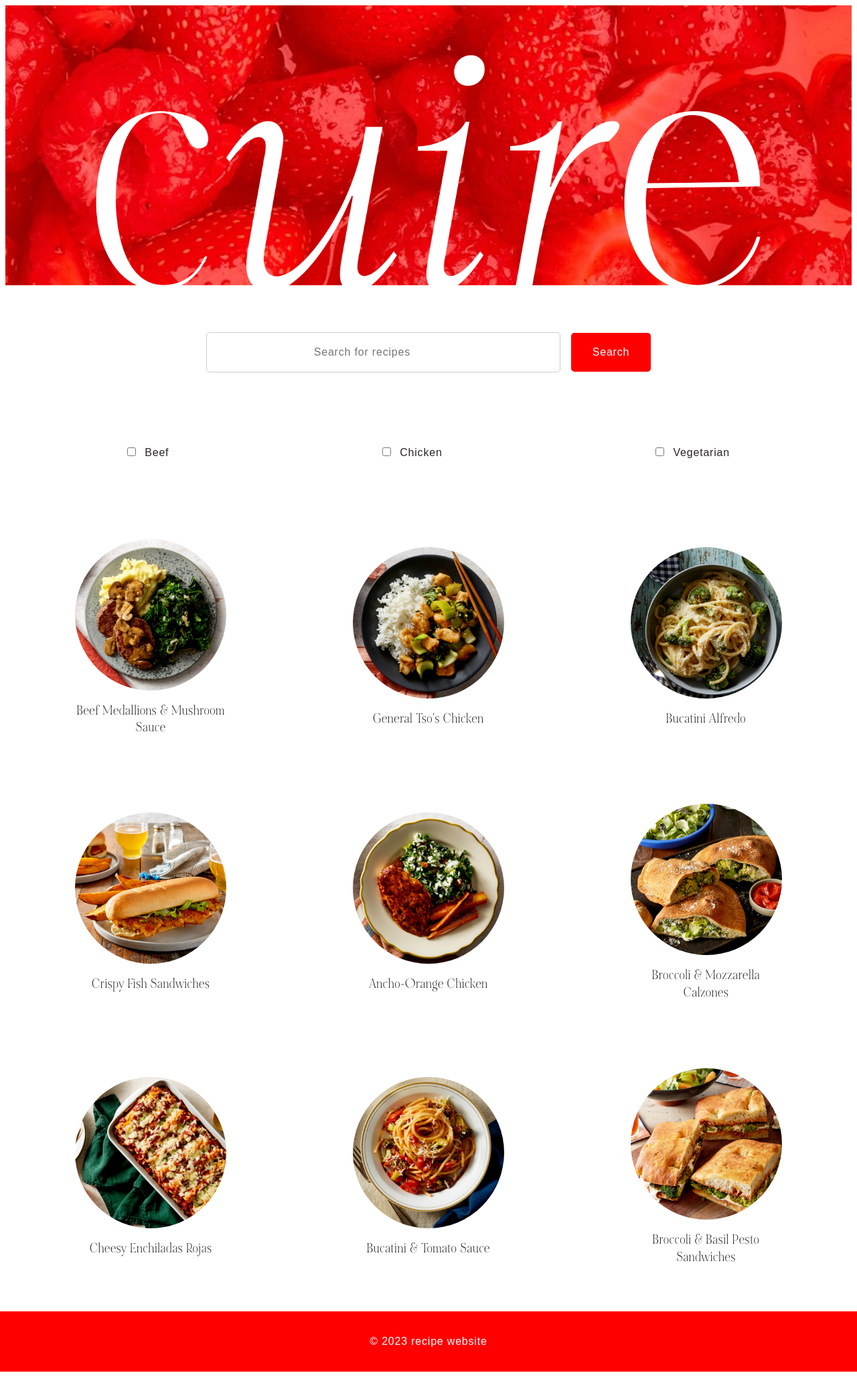
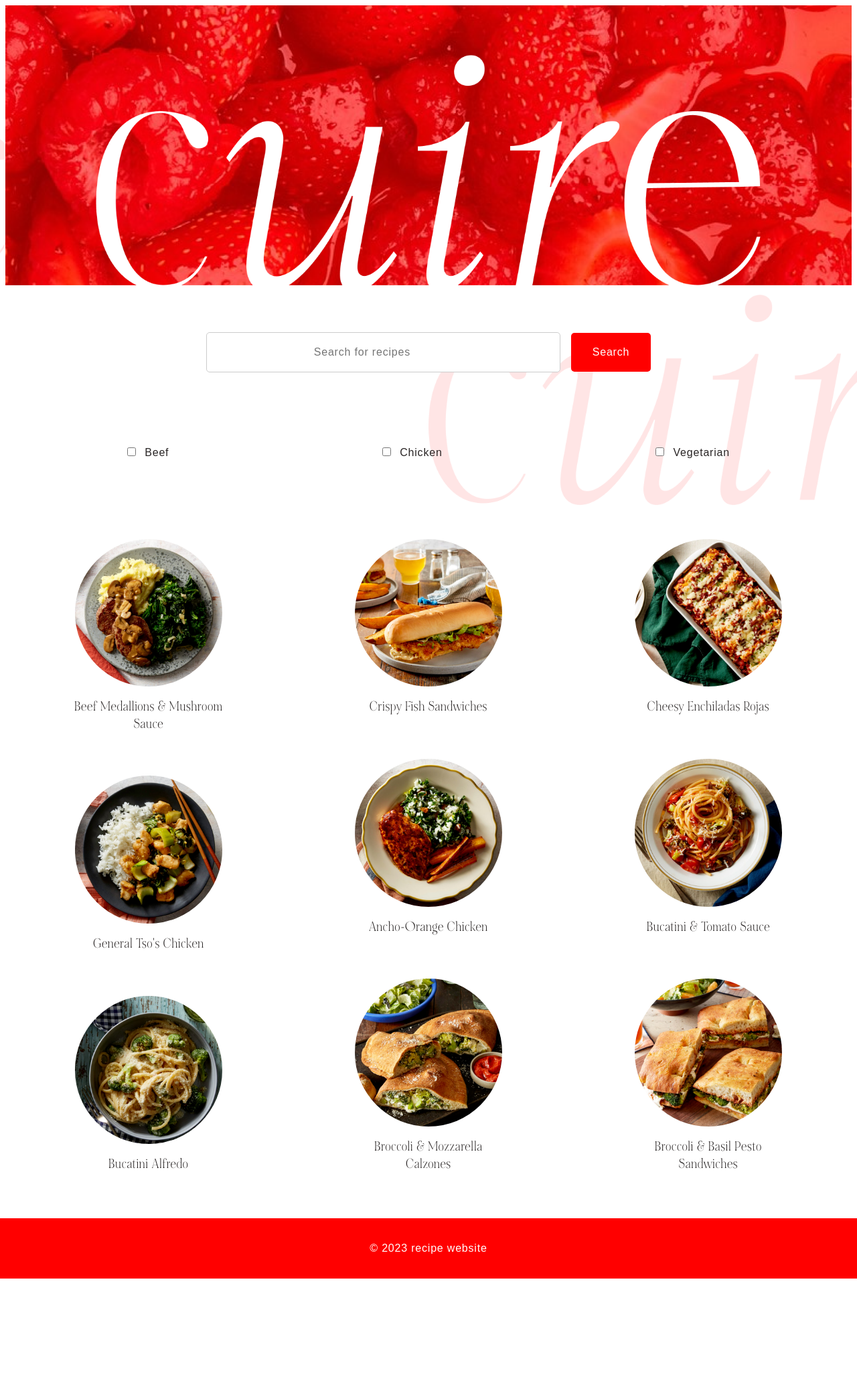
Before and after one commit to emf-99/idm232-abc123, a PHP site: page / in a window 1280 px wide. Shown: the whole page at 67% size. After the commit the page ends 1909 px from the top, so only its background shows below. Run offline with PHP 8.4, Linux system fonts and the light colour scheme.

Commit message:
:art: trying to do bg effect

```diff
--- a/idm232/hwk1/index.html
+++ b/idm232/hwk1/index.html
@@ -4,7 +4,7 @@
     <meta charset="UTF-8">
     <meta name="viewport" content="width=device-width, initial-scale=1.0">
     <link rel="stylesheet" href="styles.css">
-    <title>spoon of the day</title>
+    <title>cuire</title>
 </head>
 <body>
     <header>
@@ -34,7 +34,11 @@
 
     <main>
         <div class="container">
+            <img src="images/BGcuire1.png" alt="background" class="bg1">
+            <img src="images/BGcuire2.png" alt="background" class="bg2">
+
             <div class="recipe-thumbnails">
+            <div class="row1">
                 <!-- thumbnail 1 -->
                 <figure class="oneRec">
                     <img src="images/0101_2PM_Steak-Diane_97315_SQ Small.png" alt="Beef Medallions &
@@ -62,7 +66,9 @@
                         Bucatini Alfredo
                     </figcaption>
                   </figure>
+            </div>
 
+            <div class="row2">
                 <!-- thumbnail 4 -->
                 <figure class="oneRec">
                     <img src="images/0101_FPF_Crispy-Wild-Alaskan-Pollock_97377_WEB_SQ Small.png" alt="Crispy Fish
@@ -90,7 +96,9 @@
                         Calzones
                     </figcaption>
                   </figure>
+            </div>
 
+            <div class="row3">
                 <!-- thumbnail 7 -->
                 <figure class="oneRec">
                     <img src="images/1120_FPV_Emchiladas_74891_WEB_SQ Small.png" alt="Cheesy Enchiladas
@@ -119,6 +127,7 @@
                         Pesto Sandwiches
                     </figcaption>
                   </figure>
+            </div>
 
             </div>
         </div>
--- a/idm232/hwk1/styles.css
+++ b/idm232/hwk1/styles.css
@@ -80,6 +80,30 @@ p {
     max-width: 1920px;
     margin: 0 auto;
     padding: 20px;
+}
+
+.bg1 {
+    position: fixed;
+    top: 55%;
+    left: 50%;
+    width: 50%;
+    height: auto;
+    z-index: -1;
+    opacity: 10%;
+    background-size: cover;
+    background-repeat: repeat;
+}
+
+.bg2 {
+    position: fixed;
+    bottom: 50%;
+    right: 50%;
+    width: 50%;
+    height: auto;
+    z-index: -1;
+    opacity: 10%;
+    background-size: cover;
+    background-repeat: repeat;
 }
 
 header {
@@ -186,12 +210,12 @@ main {
 
 .recipe-thumbnails {
     display: flex;
-    align-items: center;
-    justify-content: center;
+    justify-content: space-between;
     flex-wrap: wrap;
-    display: grid;
-    grid-template-columns: repeat(auto-fit, minmax(300px, 1fr));
-    gap: 20px;
+}
+
+.row1, .row2, .row3 {
+    flex-basis: calc(33.33% - 20px);
 }
 
 .oneRec {
@@ -239,8 +263,8 @@ footer {
 
 @media screen and (max-width: 1000px) {
 
-    .recipe-thumbnails {
-        grid-template-columns: repeat(2, 1fr);
+    .row1, .row2, .row3 {
+        flex-basis: calc(50% - 20px);
     }
 
     .search-area input {
@@ -311,7 +335,11 @@ footer {
     }
 
     .recipe-thumbnails {
-        grid-template-columns: repeat(1, 1fr);
+        flex-direction: column;
+    }
+
+    .row1, .row2, .row3 {
+        flex-basis: 100%;
     }
 
     .search-area input {
```
